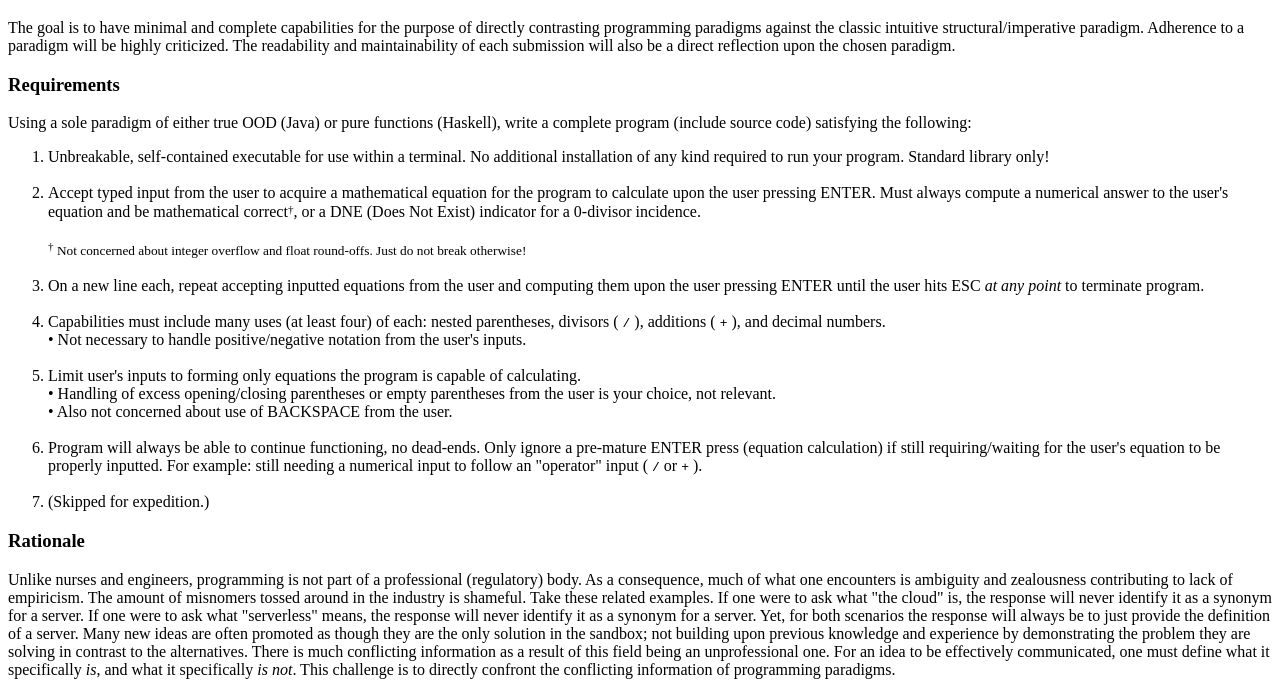
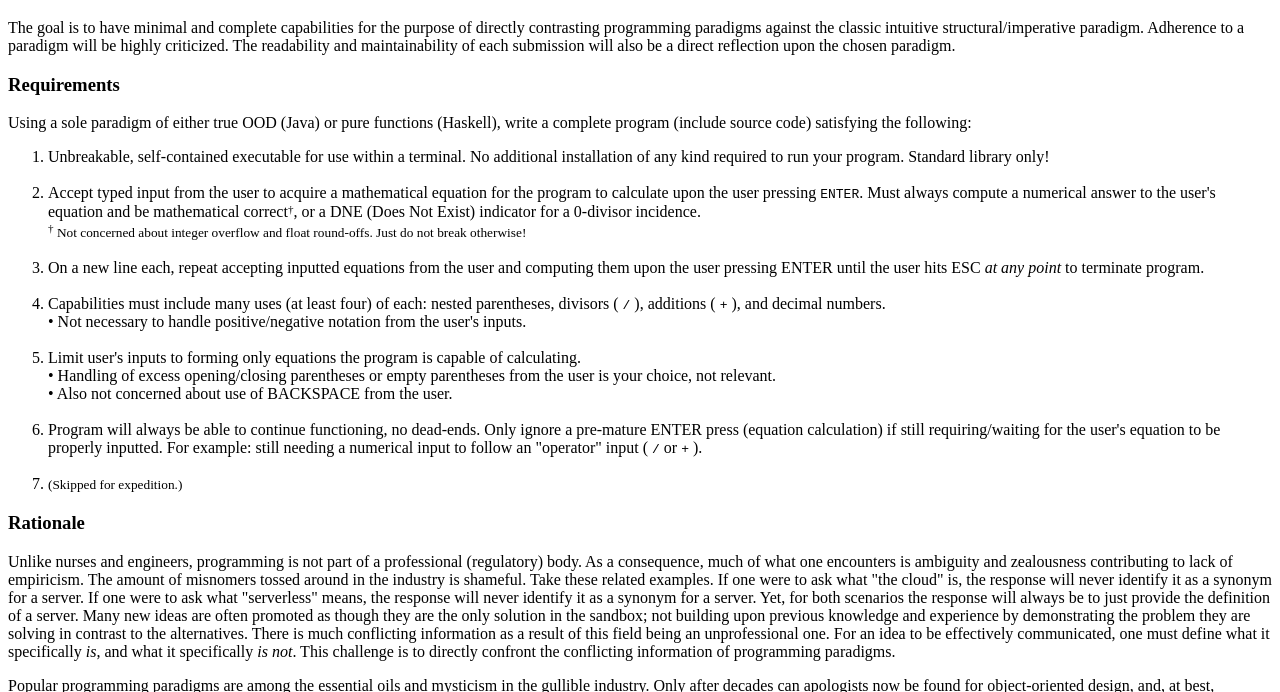
Before and after one commit to LadyBoner/ladyboner.github.io, a plain HTML site: page index.html in a window 1280 px wide. Shown: the part 100-792 px from the top of the page. Drawn offline with Linux system fonts and the light colour scheme.

Commit message:
Update index.html

```diff
--- a/index.html
+++ b/index.html
@@ -34,16 +34,16 @@ Unbreakable, self-contained executable for use within a terminal.  No additional
     </li>
 		<br>
     <li>
-Accept typed input from the user to acquire a mathematical equation for the program to calculate upon the user pressing ENTER.  Must always compute a numerical answer to the user's equation and be mathematical correct<small><sup>&dagger;</sup></small>, or a DNE (Does Not Exist) indicator for a 0-divisor incidence.
-			<br>
+Accept typed input from the user to acquire a mathematical equation for the program to calculate upon the user pressing <code>ENTER</code>.  Must always compute a numerical answer to the user's equation and be mathematical correct<small><sup>&dagger;</sup></small>, or a DNE (Does Not Exist) indicator for a 0-divisor incidence.
 			<br>
 			<small>
-				<sup>&dagger;</sup> Not concerned about integer overflow and float round-offs.  Just do not break otherwise!
+				<sup>&dagger;</sup>
+Not concerned about integer overflow and float round-offs.  Just do not break otherwise!
 			</small>
     </li>
 		<br>
 		<li>
-On a new line each, repeat accepting inputted equations from the user and computing them upon the user pressing ENTER until the user hits ESC <em>at any point</em> to terminate program.
+On a new line each, repeat accepting inputted equations from the user and computing them upon the user pressing </code>ENTER</code> until the user hits </code>ESC</code> <em>at any point</em> to terminate program.
 		</li>
 		<br>
 		<li>
@@ -54,7 +54,7 @@ Capabilities must include many uses (at least four) of each: nested parentheses,
 		<li>
 Limit user's inputs to forming only equations the program is capable of calculating.
 			<br>&bull; Handling of excess opening/closing parentheses or empty parentheses from the user is your choice, not relevant.
-			<br>&bull; Also not concerned about use of BACKSPACE from the user.
+			<br>&bull; Also not concerned about use of </code>BACKSPACE</code> from the user.
 		</li>
 		<br>
 		<li>
@@ -62,7 +62,9 @@ Program will always be able to continue functioning, no dead-ends.  Only ignore
 		</li>
 		<br>
 		<li>
-			(Skipped for expedition.)
+			<small>
+(Skipped for expedition.)
+			</small>
 		</li>
 	</ol>
 
```
